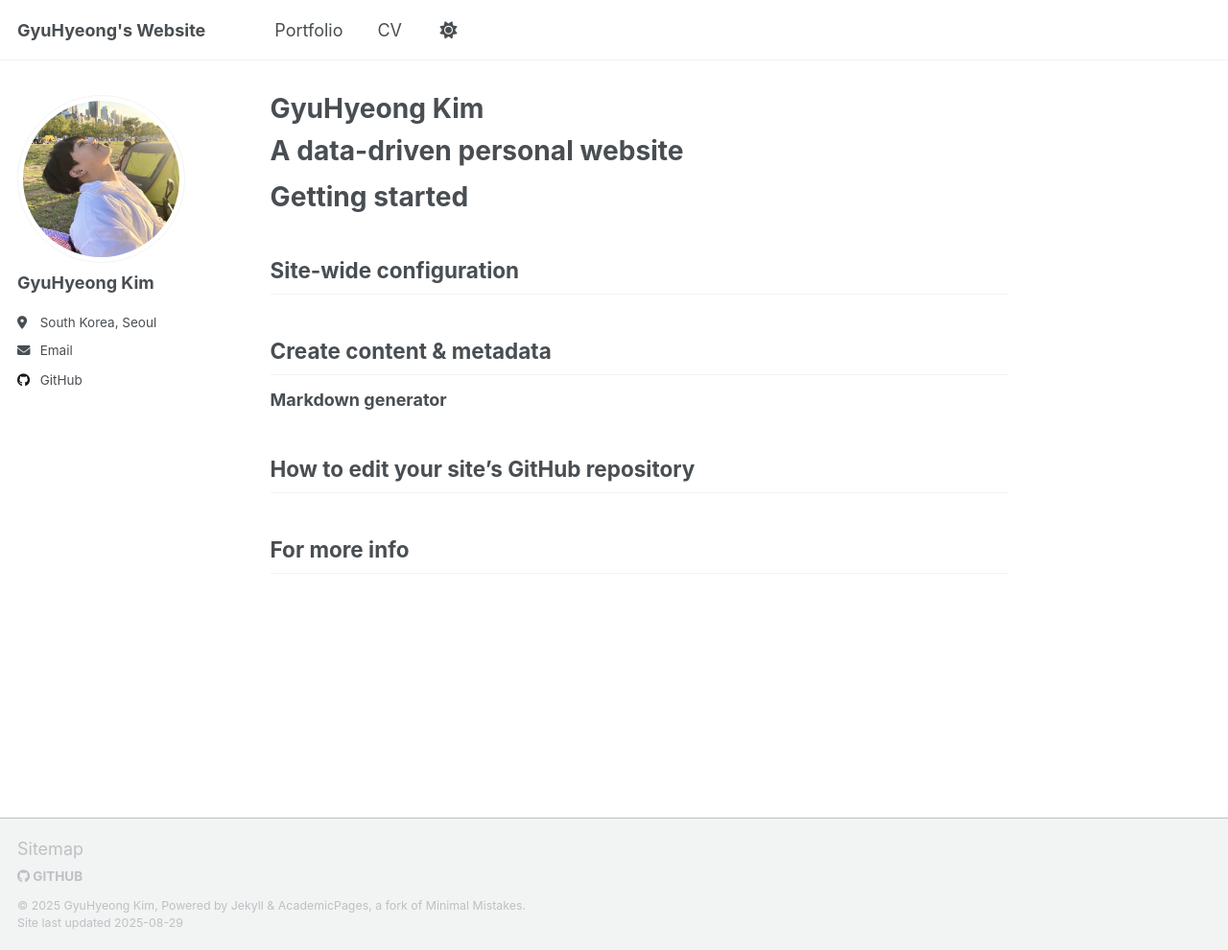
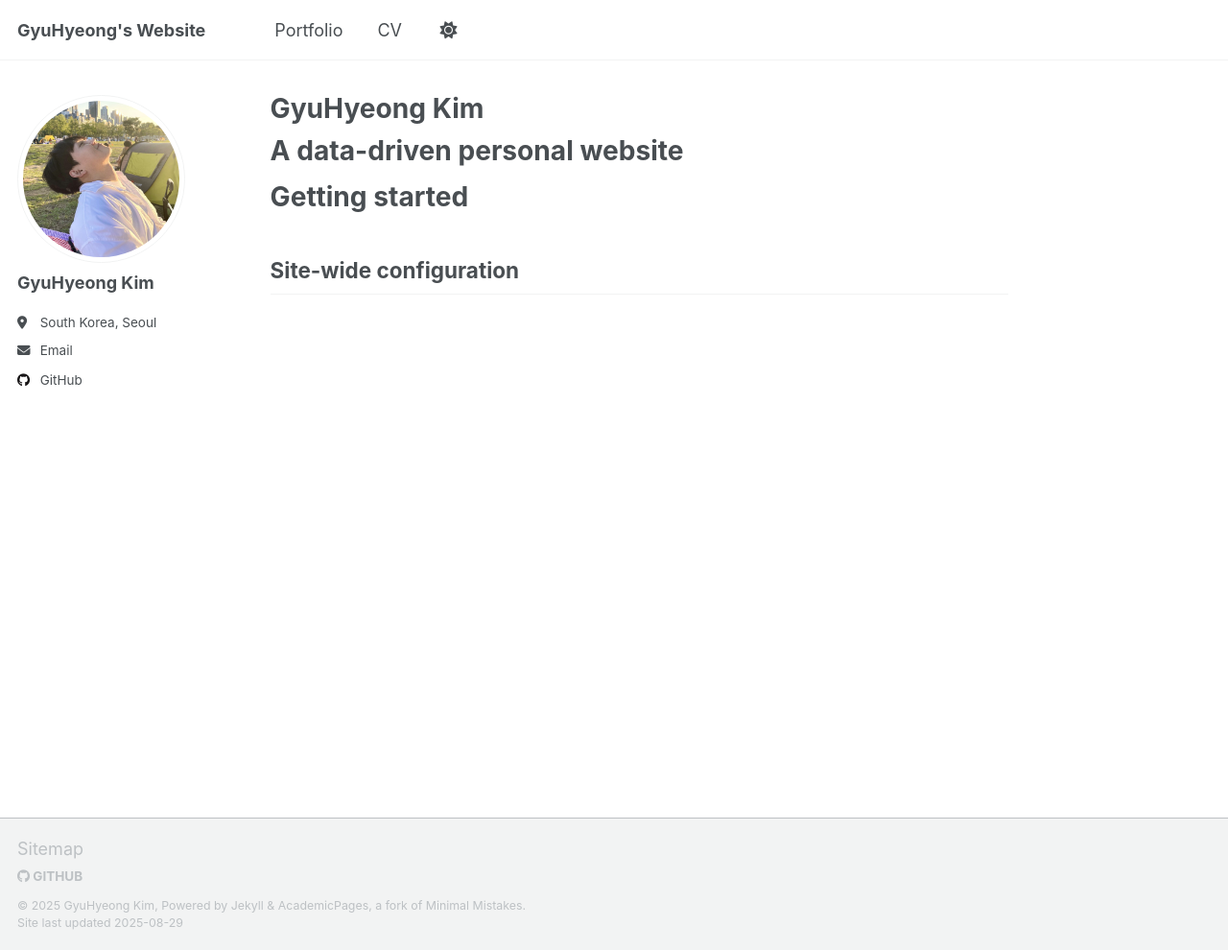
Before and after one commit to GyuHyeong-Kim/GyuHyeong-Kim.github.io, a Jekyll site: the page built from _pages/about.md, in a window 1280 px wide and 990 px high. Shown: the whole window at 96% size. Built offline with Jekyll 4.4.1, drawn with Linux system fonts in a browser that asks for light colours; a script that is not in the unit is left out.

Commit message:
Update about.md

```diff
--- a/_pages/about.md
+++ b/_pages/about.md
@@ -16,20 +16,3 @@ Getting started
 
 Site-wide configuration
 ------
-
-
-Create content & metadata
-------
-
-**Markdown generator**
-
-
-
-How to edit your site's GitHub repository
-------
-
-
-
-
-For more info
-------
```
